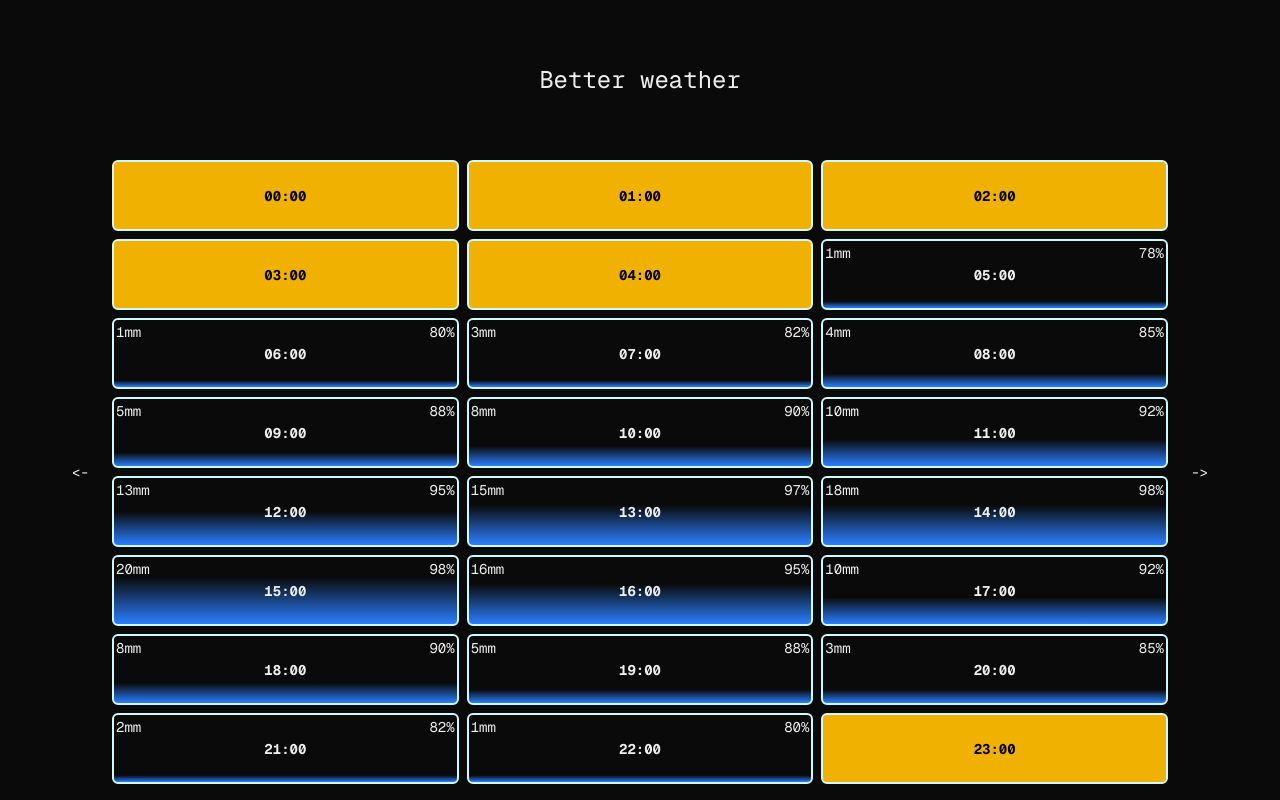
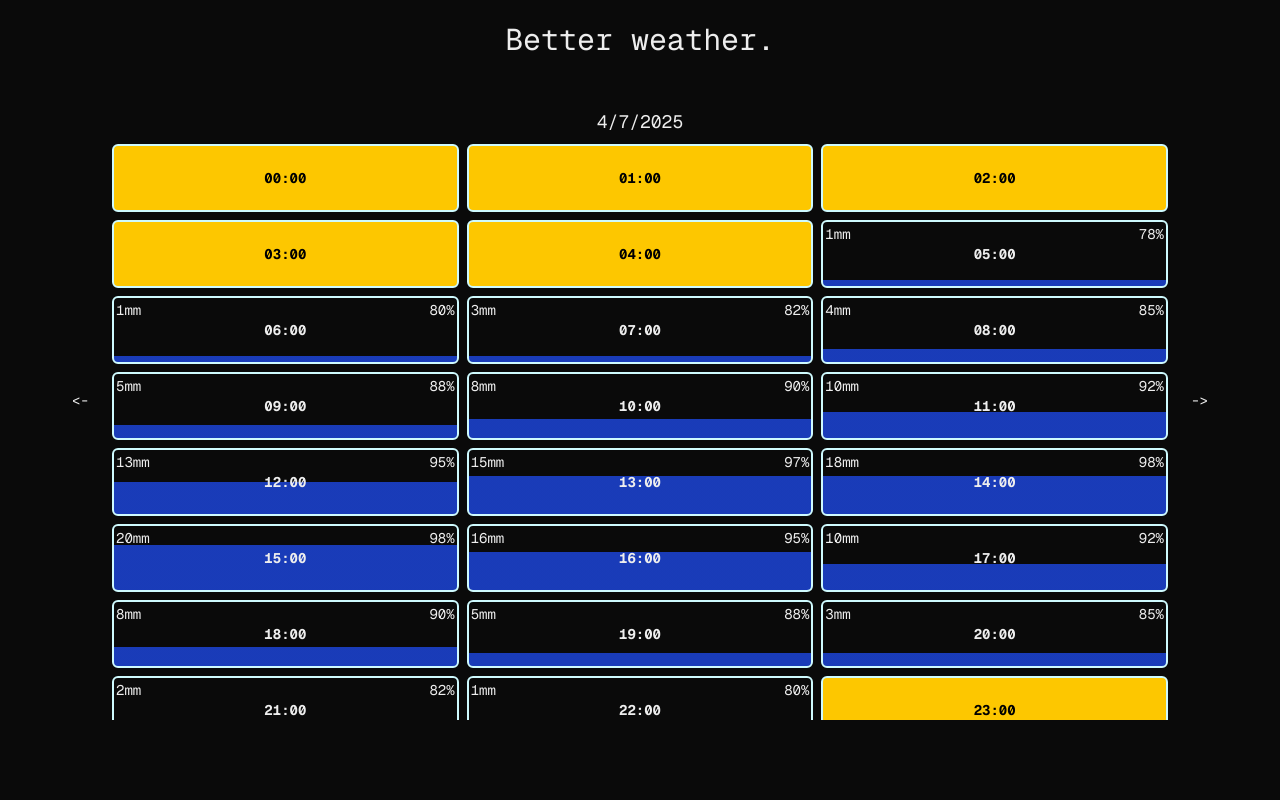
Before and after one commit to jacobjshelp/better-weather, a Next.js app: page / in a window 1280 px wide. Built offline with nearby package versions, Linux system fonts and the light colour scheme.

Commit message:
showing date

```diff
--- /dev/null
+++ b/app/components/DateDisplay.tsx
@@ -0,0 +1,9 @@
+type DateDisplayProps = {
+  date: Date
+}
+
+export default function DateDisplay({ date }: DateDisplayProps) {
+  return (
+    <h2 className="flex justify-center items-end h-1/10 text-lg pb-2">{date.toLocaleDateString()}</h2>
+  )
+}
--- a/app/components/ForecastCarousel.tsx
+++ b/app/components/ForecastCarousel.tsx
@@ -9,6 +9,7 @@ import { IconButton } from "@material-tailwind/react";
 import { Swiper, SwiperSlide, useSwiper } from "swiper/react";
 import OneDayForecast from "./OneDayForecast";
 import { DailyData } from "../types";
+import DateDisplay from "./DateDisplay";
 
 type ForecastCarouselProps = {
   allDays: DailyData[];
@@ -28,7 +29,8 @@ export default function ForecastCarousel({ allDays }: ForecastCarouselProps) {
         className="relative rounded-lg [&_div.swiper-button-next]:text-background [&_div.swiper-button-prev]:text-background h-full"
       >
         {allDays.map((dailyData, index) => (
-          <SwiperSlide key={index} className="select-none px-12">
+          <SwiperSlide key={index} className="select-none px-12 h-full">
+            <DateDisplay date={new Date(dailyData[0].time)} />
             <OneDayForecast dataForOneDay={dailyData} />
           </SwiperSlide>
         ))}
--- a/app/components/Header.tsx
+++ b/app/components/Header.tsx
@@ -1,7 +1,7 @@
 export default function Header() {
   return (
-    <header className="min-h-2/10 flex items-center justify-center">
-      <h1 className="text-2xl">Better weather</h1>
+    <header className="min-h-1/10 flex items-center justify-center">
+      <h1 className="text-3xl">Better weather.</h1>
     </header>
   );
 }
--- a/app/components/OneDayForecast.tsx
+++ b/app/components/OneDayForecast.tsx
@@ -7,7 +7,7 @@ type OneDayForecastProps = {
 
 export default function OneDayForecast({ dataForOneDay }: OneDayForecastProps) {
   return (
-    <div className="grid grid-cols-3 gap-2 h-full">
+    <div className="grid grid-cols-3 gap-2 h-9/10">
       {dataForOneDay.map((hour, i) => {
         const gradient = calculateGradient(hour.precipitation);
         const precipitation =
@@ -23,7 +23,7 @@ export default function OneDayForecast({ dataForOneDay }: OneDayForecastProps) {
             <div className="text-left">{precipitation}</div>
             <div className="text-right">{probability}</div>
 
-            <div className="flex col-span-2 items-center justify-center font-bold">
+            <div className="flex col-span-2 items-end justify-center font-bold">
               {hour.time.split("T")[1]}
             </div>
 
--- a/app/functions/calculateGradient.ts
+++ b/app/functions/calculateGradient.ts
@@ -5,7 +5,7 @@ export default function calculateGradient(rainAmount: number) {
   const roundedToTen = Math.ceil(Number(gradientPercentage) / 10) * 10;
   const gradientClass =
     roundedToTen !== 0
-      ? `bg-gradient-to-t from-blue-500 to-${roundedToTen}%`
-      : "bg-yellow-500 text-black";
+      ? `bg-gradient-to-t from-blue-800 from-${roundedToTen}% to-${roundedToTen}%`
+      : "bg-yellow-400 text-black";
   return gradientClass;
 }
```
Also changed, not shown: safelist-tailwindcss.txt.
